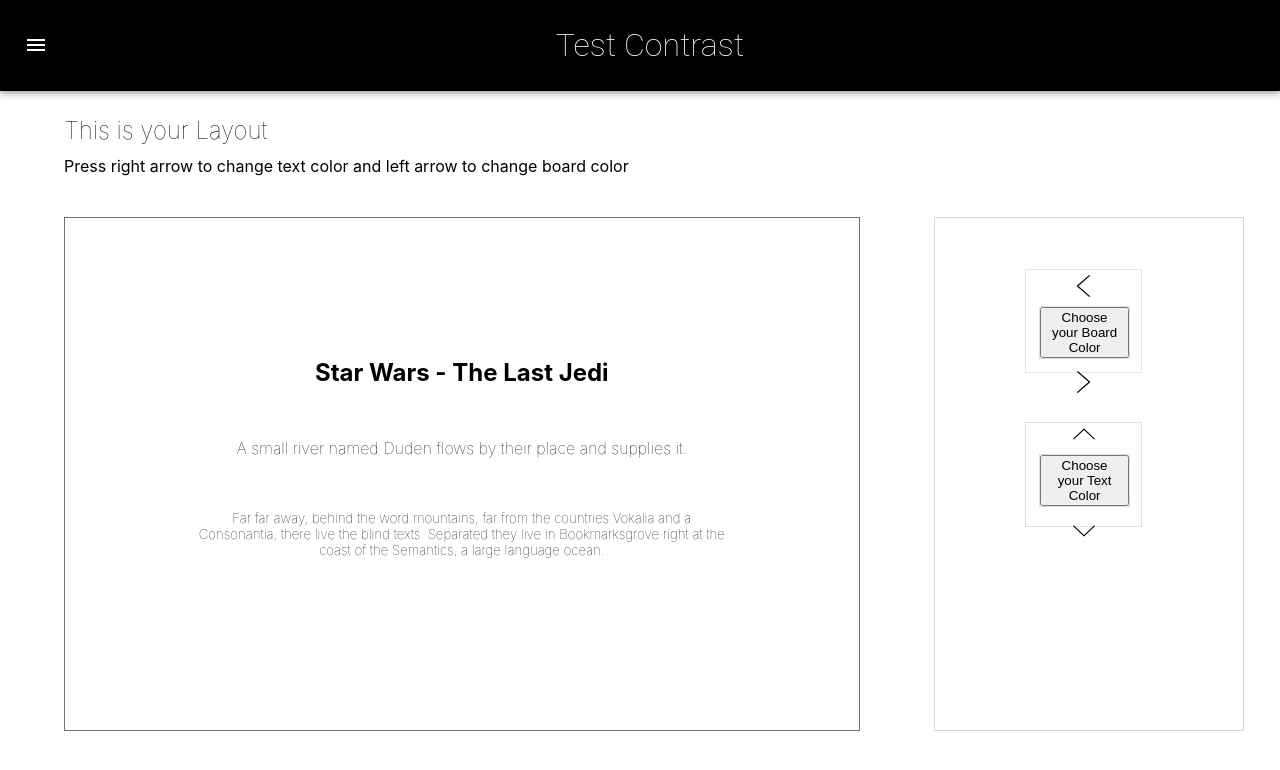
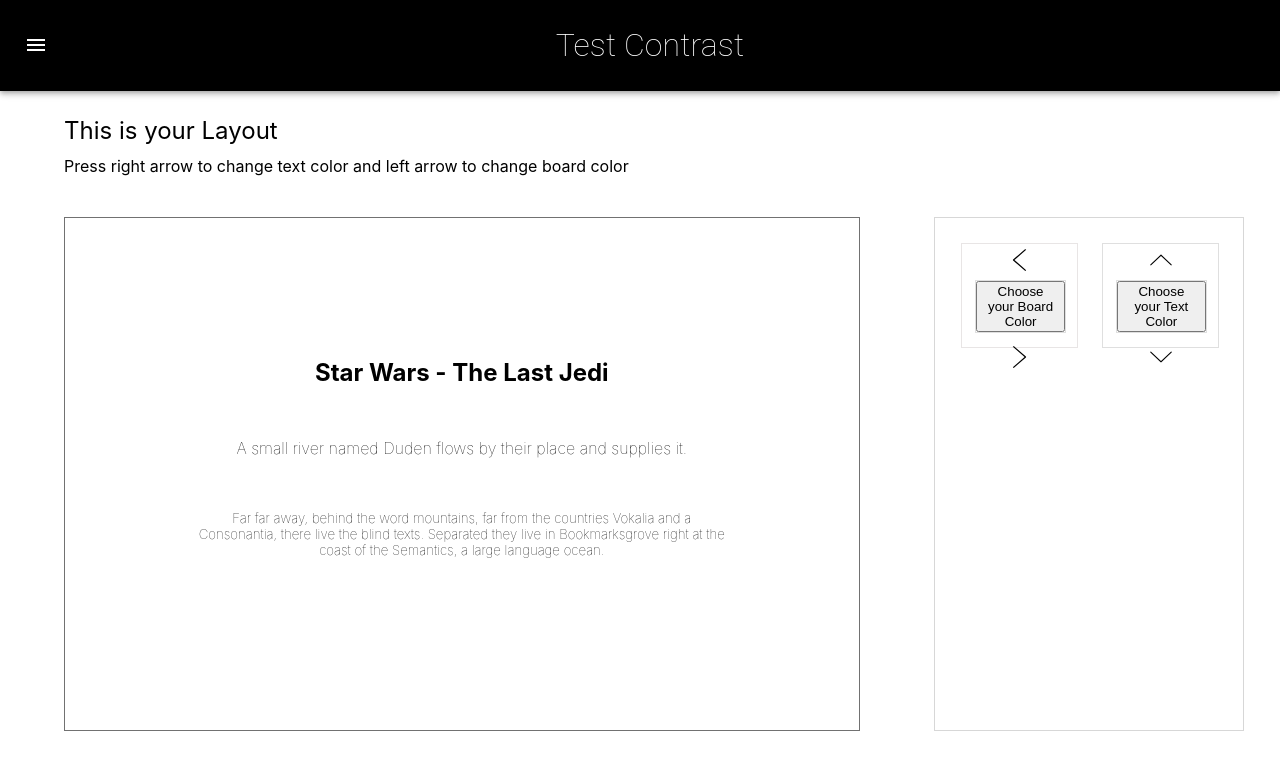
Before and after one commit to GoncaloBM/contrast, a React (Create React App) app: page / in a window 1280 px wide. Shown: the top 770 px of the page. Built offline with nearby package versions, Linux system fonts and the light colour scheme.

Commit message:
Update Board.css

```diff
--- a/src/Board.css
+++ b/src/Board.css
@@ -46,8 +46,8 @@ font-weight: normal;
 }
 
 .ButtonLeft {
-  margin-top: 4vw;
-  margin-left: 7vw;
+  margin-top: 2vw;
+  margin-left: 2vw;
   position: absolute;
   width: 9vw;
   height: 8vw;
@@ -55,8 +55,8 @@ font-weight: normal;
 
 }
 .ButtonRight {
-  margin-top: 16vw;
-  margin-left: 7vw;
+  margin-top: 2vw;
+  margin-left: 13vw;
   width: 9vw;
   height: 8vw;
   position: absolute;
@@ -77,6 +77,7 @@ font-weight: normal;
   background-image: url('./images/up.svg');
   background-repeat: no-repeat;
   background-position: center;
+  margin-top: 0.4vw;
 }
 
 .down {
@@ -121,7 +122,7 @@ margin: 4vw;
   margin-left: 5vw;
   margin-top: 2vw;
   text-align: left;
-  font-weight: lighter;
+  font-weight: normal;
 }
 
 .instructions {
```
